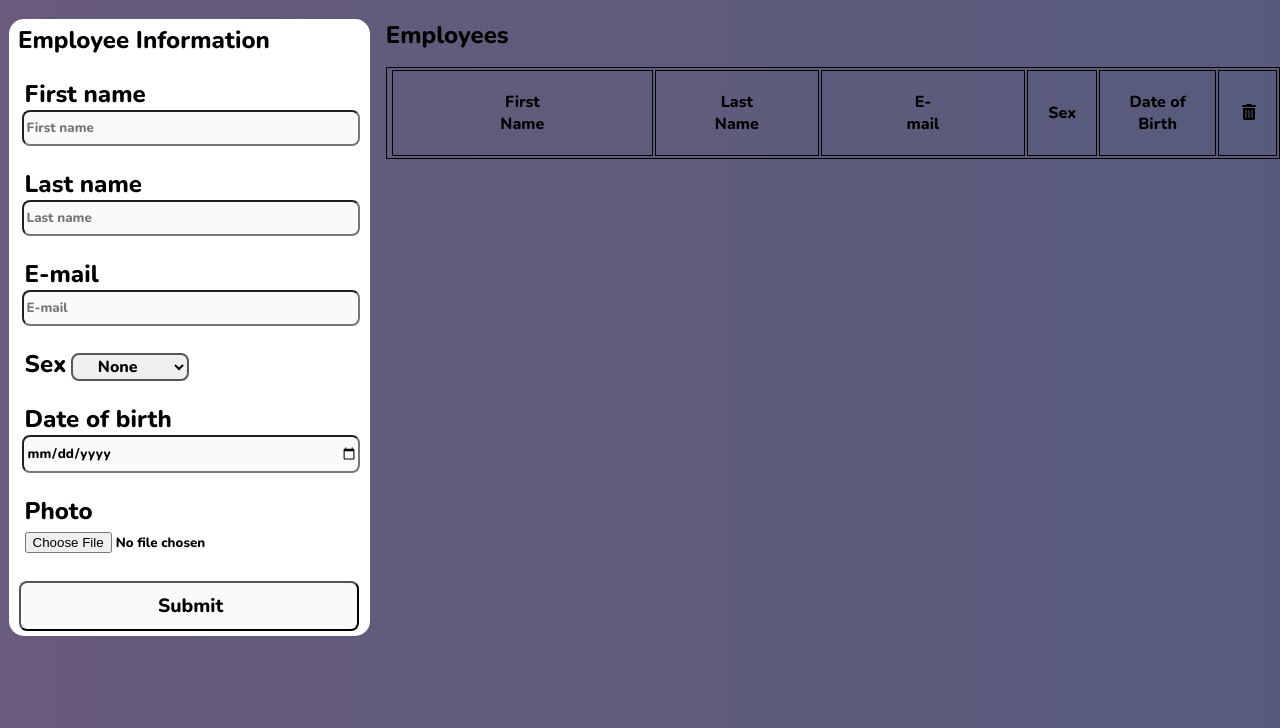
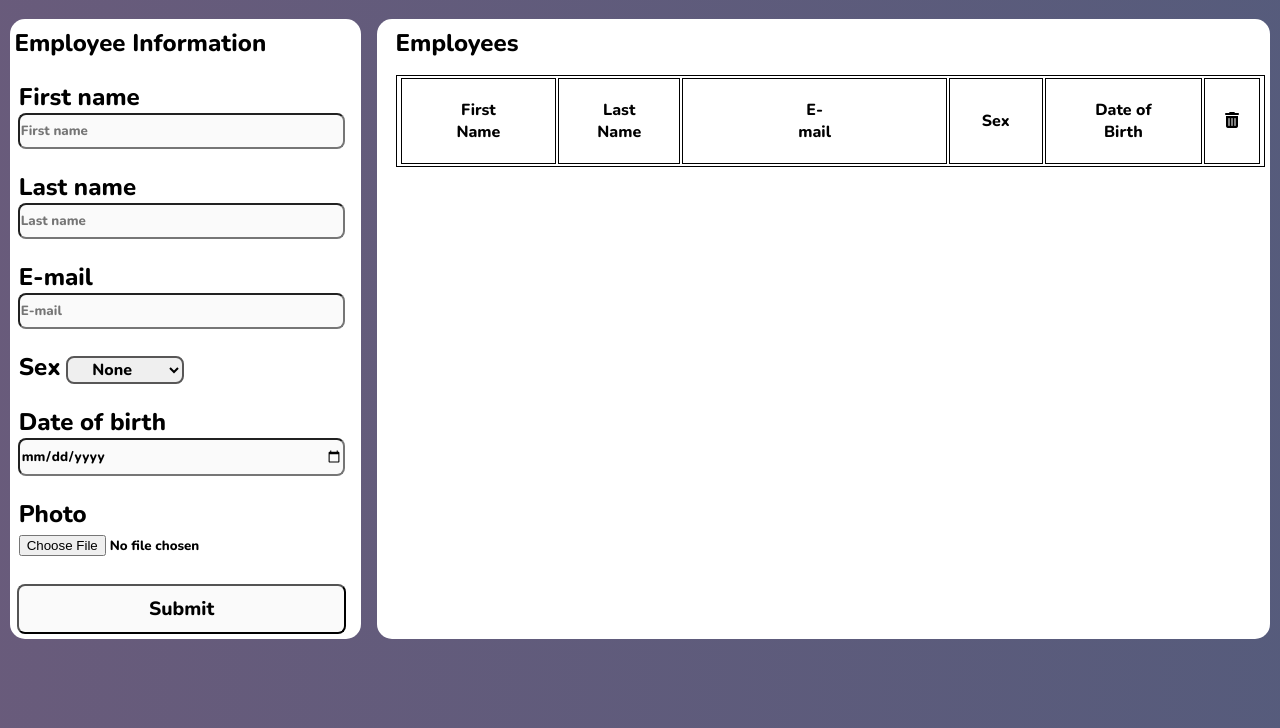
Before and after one commit to claudianaghi99/CMS, a plain HTML site: page index.html in a window 1280 px wide. Shown: the part 72-800 px from the top of the page. Drawn offline with nearby package versions, Linux system fonts and the light colour scheme.

Commit message:
Adjusted paddings of tables

```diff
--- a/index.html
+++ b/index.html
@@ -73,17 +73,19 @@
          </div>
         </div>
     </div>
-
+    <div class="middle-part">
+        <br>
+    </div>
     <div class="right-part">
         <h2>Employees</h2>
         <div class="div-table">
-            <table id="table" border="1">
+            <table id="table">
                 <tr class="table-first-line">
                     <th class="first-name-cell">First Name</th>
                     <th class="last-name-cell">Last Name</th>
                     <th class="email-cell">E-mail</th>
-                    <th>Sex</th>
-                    <th>Date of Birth</th>
+                    <th class="sex-cell">Sex</th>
+                    <th class="birthday-cell">Date of Birth</th>
                     <th class="delete-cell">
                         <i class="fas fa-trash-alt"></i>
                     </th>
--- a/style.css
+++ b/style.css
@@ -4,7 +4,8 @@
     box-sizing: border-box;
     font-family: 'Nunito', sans-serif;
     color:black;
-    padding-left: 3px;
+    padding-left: 0.25%;
+    padding-right: 0.25%;
 }
 .contents{
     display: flex;
@@ -12,15 +13,19 @@
 
 /*Header*/
 h1{
-    padding-left: 2%;
+    display: flex;
+    justify-content: center;
     padding-top: 1%;
     padding-bottom: 35px;
     color: white;
 }
 
+h2{
+    padding-top: 1%;
+}
+
 /*Left part of the page*/
-
-.left-part{
+.contents .left-part{
     width: 35%;
     background-color: white;
     border-radius: 15px;
@@ -54,16 +59,23 @@ input {
     border-width: 2px;
     border-color: rgb(88, 87, 87);
 }
+/*Middle part*/
+
+.contents .middle-part{
+    padding-left: 1%;
+}
 
 /*Right part*/
 
-.right-part{
-    padding-left: 1%;
+.contents .right-part{
+    padding-left: 1.3%;
     width: 70rem;
+    background-color: white;
+    border-radius: 15px;
 }
 
 table,th{
-    border:1px solid black;
+    border: 1px solid black;
 }
 
 th, tr {
@@ -76,19 +88,34 @@ th, tr {
   }
 
 .first-name-cell{
-    padding-left: 6rem;
-    padding-right: 6rem;
+    padding-left: 3rem;
+    padding-right: 3rem;
   }
 
 .last-name-cell{
+    padding-left: 2rem;
+    padding-right: 2rem;
+}
+
+.email-cell{
+    padding-left: 7rem;
+    padding-right: 7rem;
+}
+
+.birthday-cell{
     padding-left: 3rem;
     padding-right: 3rem;
 }
 
-.email-cell{
-    padding-left: 5rem;
-    padding-right: 5rem;
+.sex-cell{
+    padding-left: 2rem;
+    padding-right: 2rem;
 }
+.trash-cell{
+    padding-left: 4rem;
+    padding-right: 4rem;
+}
+
 .css-selector {
     background: linear-gradient(270deg, #355c7d, #6c5b7b, #c06c84);
     background-size: 600% 600%;
```
